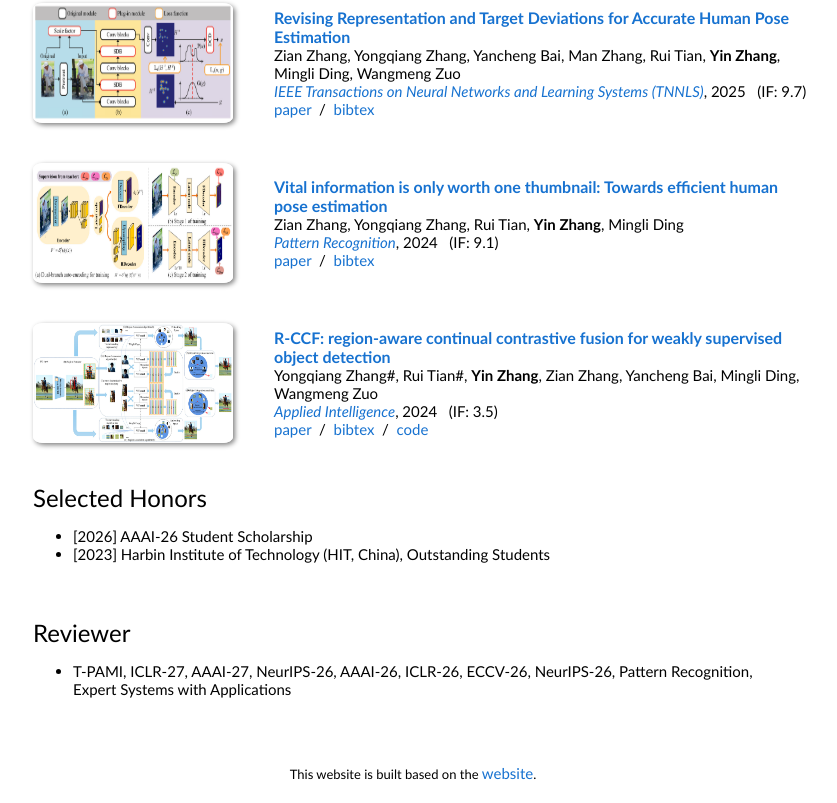
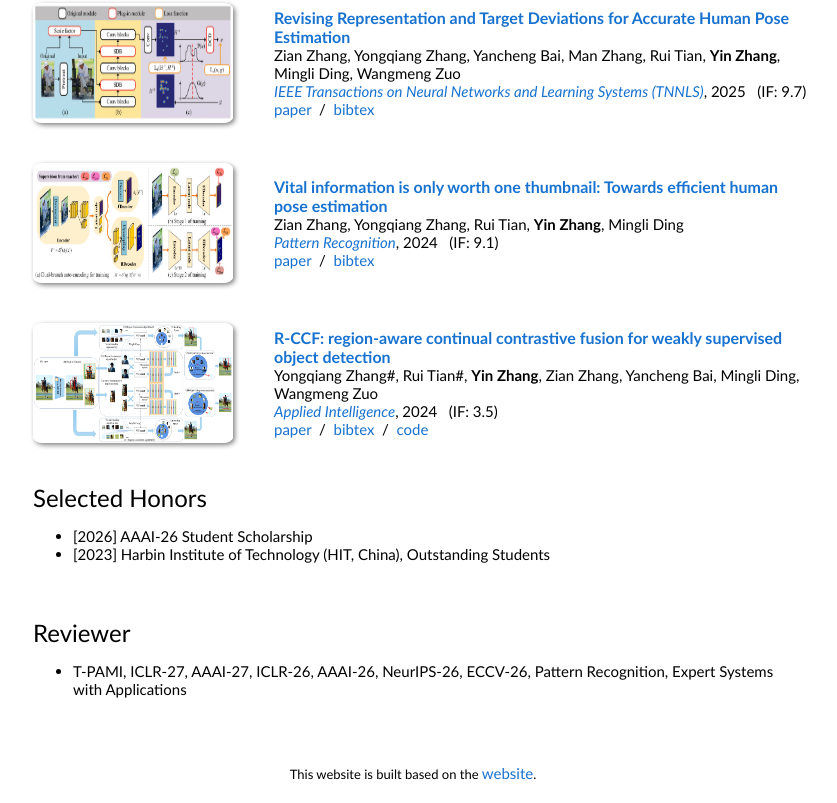
Before and after one commit to zhangyin1996/zhangyin1996.github.io, a plain HTML site: page index.html in a window 1280 px wide. Shown: the part 1964-2767 px from the top of the page, without its empty margins (227-1064 px from the left). Drawn offline with Linux system fonts and the light colour scheme.

Commit message:
Update personal website

```diff
--- a/index.html
+++ b/index.html
@@ -409,7 +409,7 @@
             <td style="padding:20px;width:100%;vertical-align:middle">
               <heading>Reviewer</heading>
               <ul>
-                <li>T-PAMI, ICLR-27, AAAI-27, NeurIPS-26, AAAI-26, ICLR-26, ECCV-26, NeurIPS-26, Pattern Recognition, Expert Systems with Applications </li>
+                <li>T-PAMI, ICLR-27, AAAI-27, ICLR-26, AAAI-26, NeurIPS-26, ECCV-26, Pattern Recognition, Expert Systems with Applications </li>
               </ul>
             </td>
           </tr>
```
